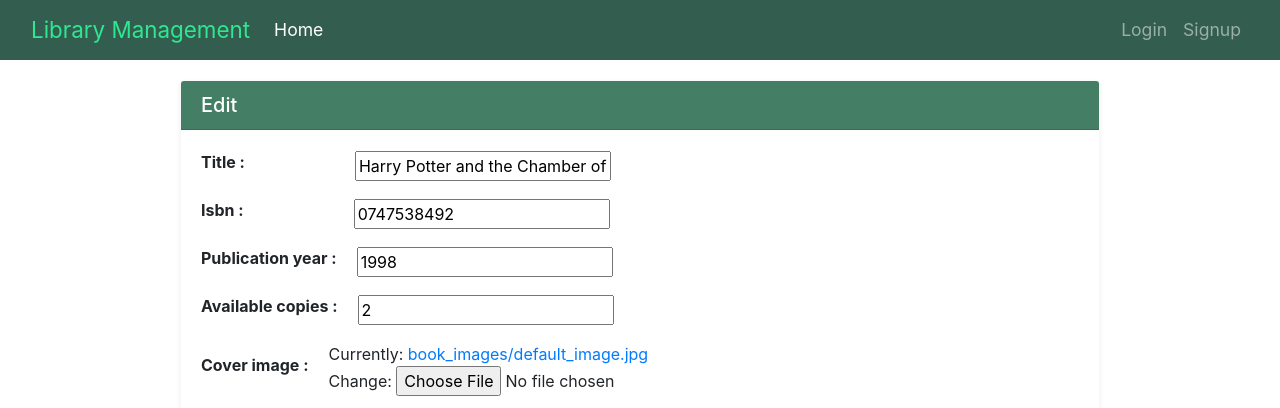
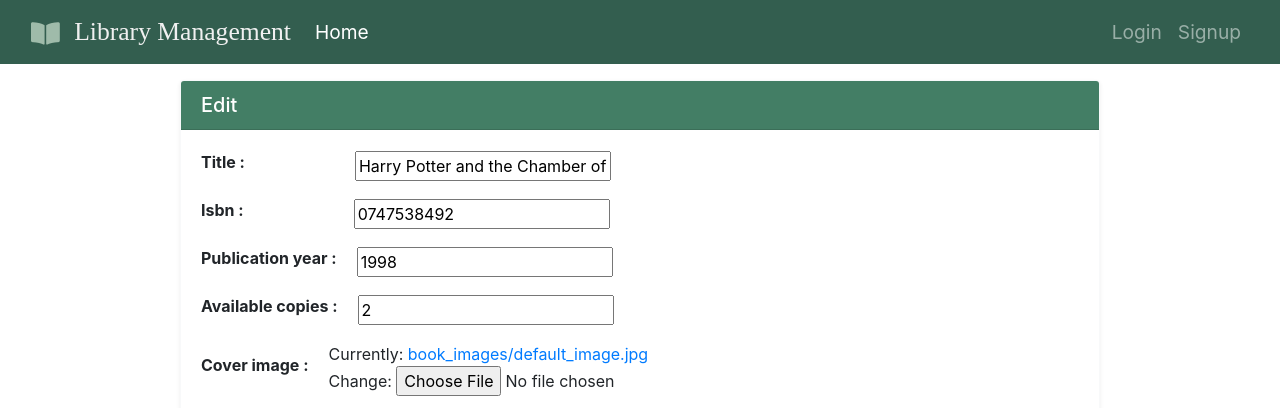
Before and after one commit to hk160699/Library_Management, a Django app: page /library/books/19/update/ in a window 1280 px wide. Shown: the top 408 px of the page. Run offline with Django 5.2, Linux system fonts and the light colour scheme; data comes from the database, SQL or seed files in the repository.

Commit message:
make chnages in navbar

```diff
--- a/libraryApp/templates/libraryApp/navbar.html
+++ b/libraryApp/templates/libraryApp/navbar.html
@@ -1,36 +1,36 @@
 <nav class="navbar navbar-expand-lg navbar-dark fixed-top" style="background-color: #335e4f;">
     <div class="container-fluid">
-      <a class="navbar-brand" href="#" style="font-size: 1.4rem;color:#2fe791">Library Management</a>
-      <button class="navbar-toggler" type="button" data-bs-toggle="collapse" data-bs-target="#navbarSupportedContent" aria-controls="navbarSupportedContent" aria-expanded="false" aria-label="Toggle navigation">
-        <span class="navbar-toggler-icon"></span>
-      </button>
+      <div class="navbar-brand" style="font-size: 1.6rem; font-family:Times New Roman; color: #f0f0f0;">
+        <i class="fas fa-book-open" style="margin-right: 8px; color: #9fbbaa; vertical-align: middle;"></i>
+        Library Management
+      </div>
       <div class="collapse navbar-collapse" id="navbarSupportedContent">
         <ul class="navbar-nav mr-auto">
           <li class="nav-item">
-            <a class="nav-link active" aria-current="page" href="{% url 'home' %}" style="font-size: 1.1rem">Home</a>
+            <a class="nav-link active" aria-current="page" href="{% url 'home' %}" style="font-size: 1.2rem">Home</a>
           </li>
           {% if user.is_authenticated %}
           <li class="nav-item">
-            <a class="nav-link active" aria-current="page" href="{% url 'book-list' %}"style="font-size: 1.1rem">Book</a>
+            <a class="nav-link active" aria-current="page" href="{% url 'book-list' %}"style="font-size: 1.2rem">Book</a>
           </li>
           {%endif%}
         </ul>
       <div class="navbar-nav ml-auto">
         {% if user.is_authenticated %}
            {%if user.role == 'librarian'%}
-            <a class="nav-link active" href="{%url 'add_book'%}" style="font-size: 1.1rem">Add Book</a>
-            <a class="nav-link active" href="{% url 'library_activity' %}" style="font-size: 1.1rem">Library Activity</a>
+            <a class="nav-link active" href="{%url 'add_book'%}" style="font-size: 1.2rem">Add Book</a>
+            <a class="nav-link active" href="{% url 'library_activity' %}" style="font-size: 1.2rem">Library Activity</a>
         {%endif%}
             {%if user.role == 'user'%}
-            <a class="nav-link active" href="{% url 'activity_page' %}" style="font-size: 1.1rem">Activity</a>
+            <a class="nav-link active" href="{% url 'activity_page' %}" style="font-size: 1.2rem">Activity</a>
             {%endif%}
-            <a class="nav-item nav-link" href="{% url 'logout' %}" style="font-size: 1.1rem">Logout</a>
+            <a class="nav-item nav-link" href="{% url 'logout' %}" style="font-size: 1.2rem">Logout</a>
             <a class="nav-item nav-link" href="{% url 'profile' %}">
-              <i class="fa fa-user-circle" aria-hidden="true" style="font-size: 25px;"></i>
+              <i class="fa fa-user-circle" aria-hidden="true" style="font-size: 24px;vertical-align: middle;"></i>
           </a>
         {%else%}
-        <a class="nav-item nav-link" href="{% url 'login' %}" style="font-size: 1.1rem">Login</a>
-        <a class="nav-item nav-link" href="{% url 'signup' %}" style="font-size: 1.1rem">Signup</a>
+        <a class="nav-item nav-link" href="{% url 'login' %}" style="font-size: 1.2rem">Login</a>
+        <a class="nav-item nav-link" href="{% url 'signup' %}" style="font-size: 1.2rem">Signup</a>
         {%endif%}
       </div>
   </div>
```
